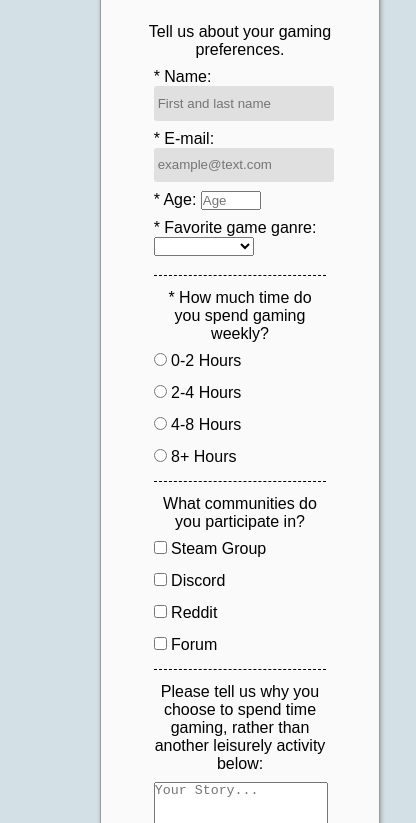
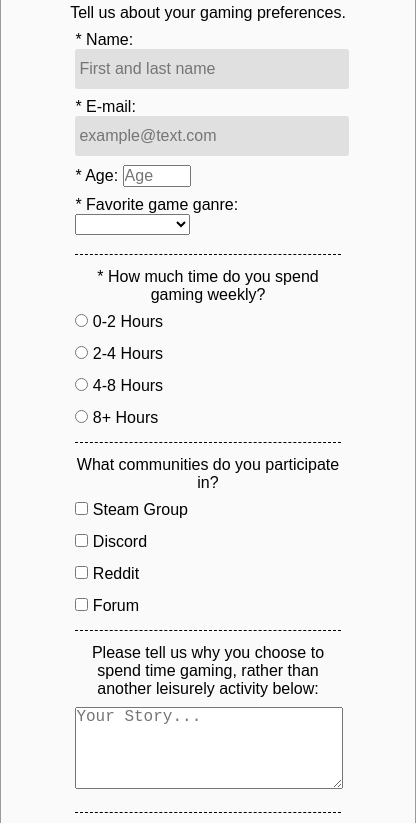
Before and after one commit to abazaba23/survey-form, a plain HTML site: page index.html in a window 390 px wide. Shown: the part 82-905 px from the top of the page, 416 px wide, since content can reach past the window. Drawn offline with Linux system fonts and the light colour scheme.

Commit message:
fixed for mobile

```diff
--- a/style.css
+++ b/style.css
@@ -3,9 +3,27 @@
 	margin: 0;
 	padding: 0;
 	margin-bottom: 9px;
+	font-size: 14px;
+}
+@media only screen and (max-width: 768px) {
+	* {
+		font-size: 16px;
+	}
+	body {
+		margin: 0;
+		padding: 0;
+	}
+	#main {
+		width: 100%;
+		margin: 0;
+	}
+	#form {
+		width: 100%;
+		max-width: 100%;
+	}
 }
 body {
-	padding: 1px 10px 100px 100px;
+	margin: 0 auto;
 	padding-top: 30px;
 	padding-bottom: 30px;
 	margin-bottom: 120px;
@@ -17,13 +35,11 @@ body {
 #main {
 	margin: 0 auto;
 	padding: 28px 12px;
-	/* min-width: 400px; */
 	max-width: 500px;
 	background-color: #FAFAFA;
 	border-radius: 4px;
 	border: solid 1px #9b9b9b;
 	box-shadow: 1px 1px 4px #9b9b9b;
-
 }
 
 form {
```
